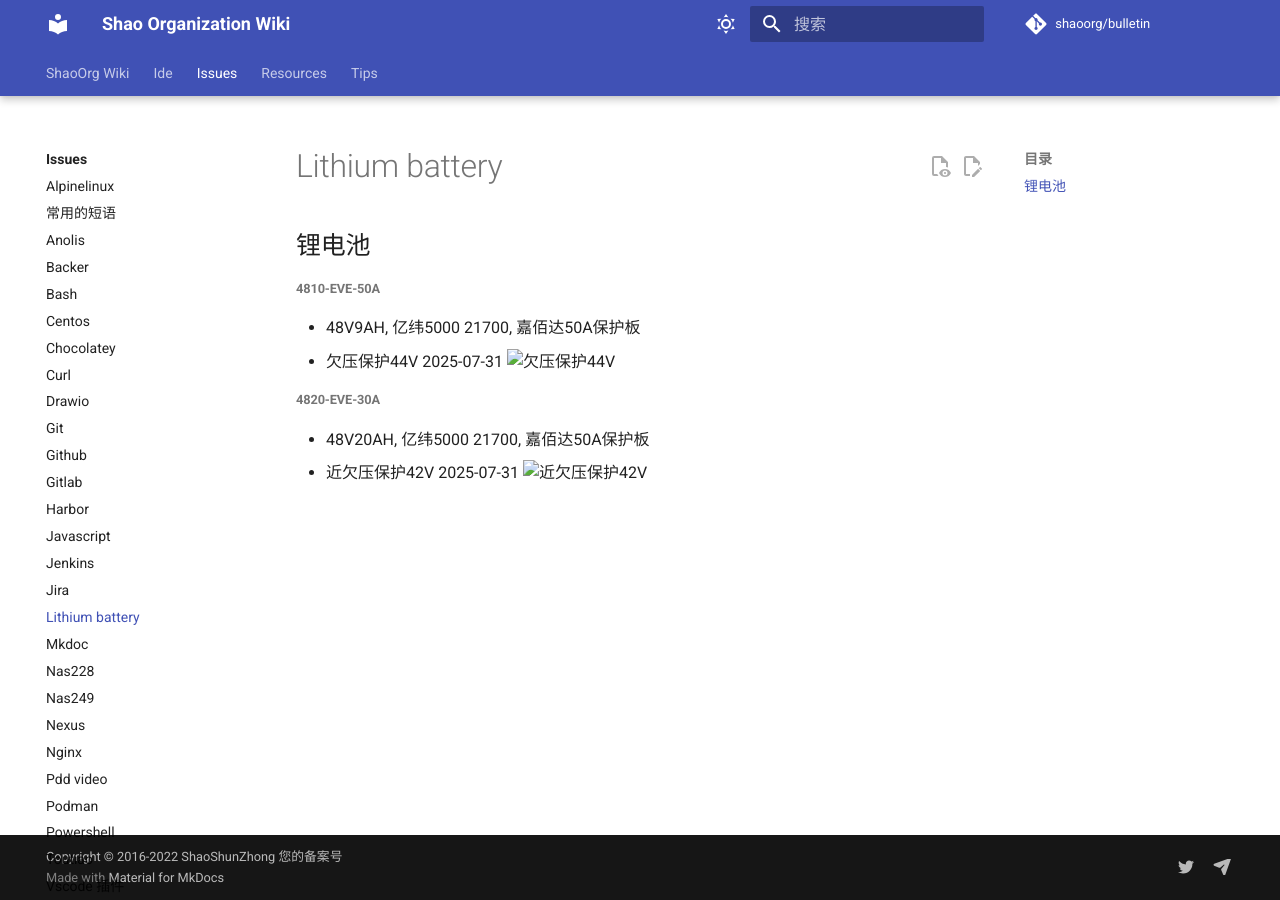
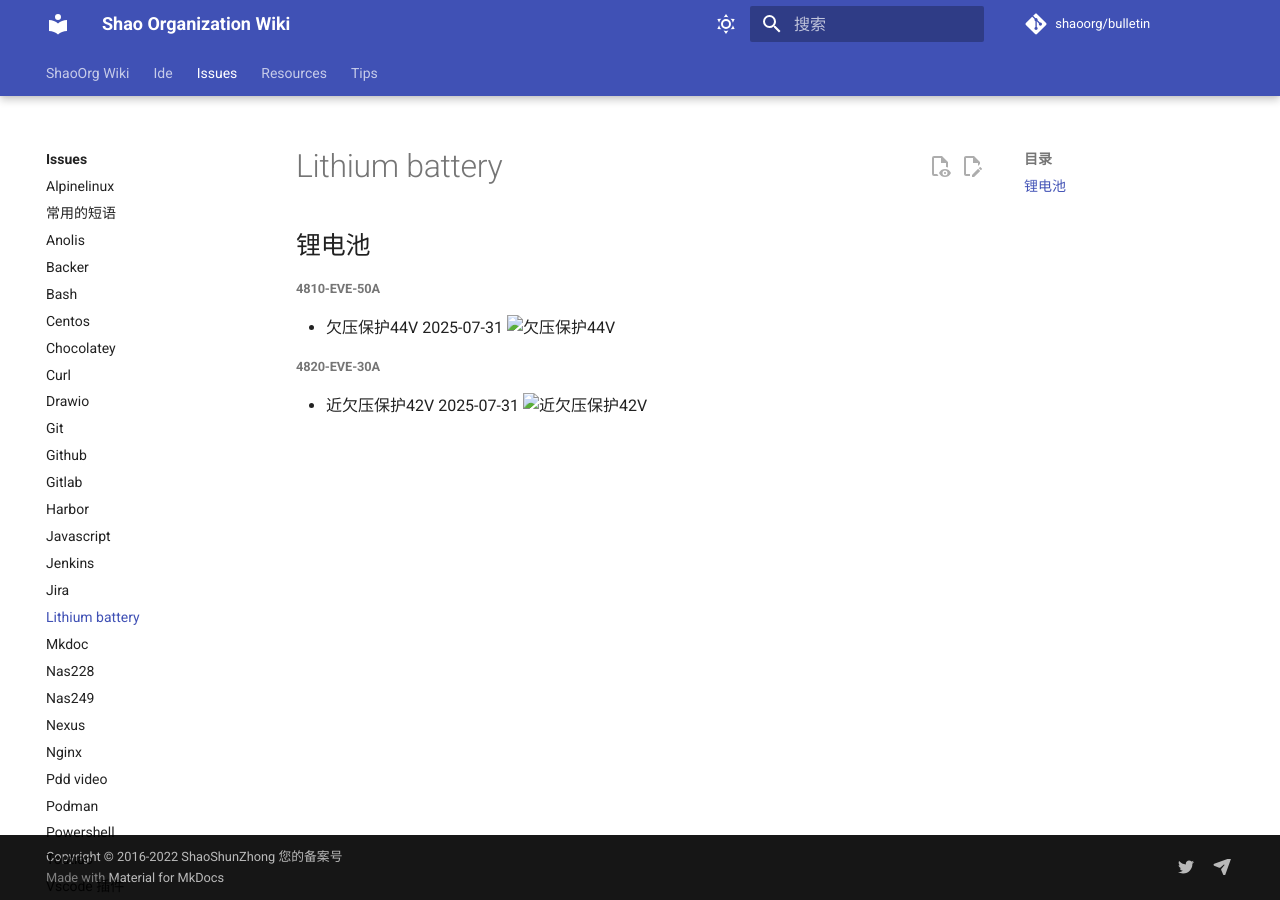
Before and after one commit to ShaoOrg/bulletin, an MkDocs documentation site: the page built from docs/issues/lithium-battery.md, in a window 1280 px wide. Built offline with MkDocs 1.6.1 and Material for MkDocs 9.7.7, drawn with Linux system fonts in a browser that asks for light colours; comment, search, counter and statistics services are not loaded.

Commit message:
NOCR: foo

```diff
--- a/docs/issues/lithium-battery.md
+++ b/docs/issues/lithium-battery.md
@@ -1,11 +1,9 @@
 ## 锂电池
 
 ###### 4810-EVE-50A
-- 48V9AH, 亿纬5000 21700, 嘉佰达50A保护板
 - 欠压保护44V 2025-07-31
 ![欠压保护44V](./images/4810-EVE-50A-low-voltage-protection.png)
 
 ###### 4820-EVE-30A
-- 48V20AH, 亿纬5000 21700, 嘉佰达50A保护板
 - 近欠压保护42V 2025-07-31
 ![近欠压保护42V](./images/4820-EVE-30A-under-voltage-protection.png)
```
